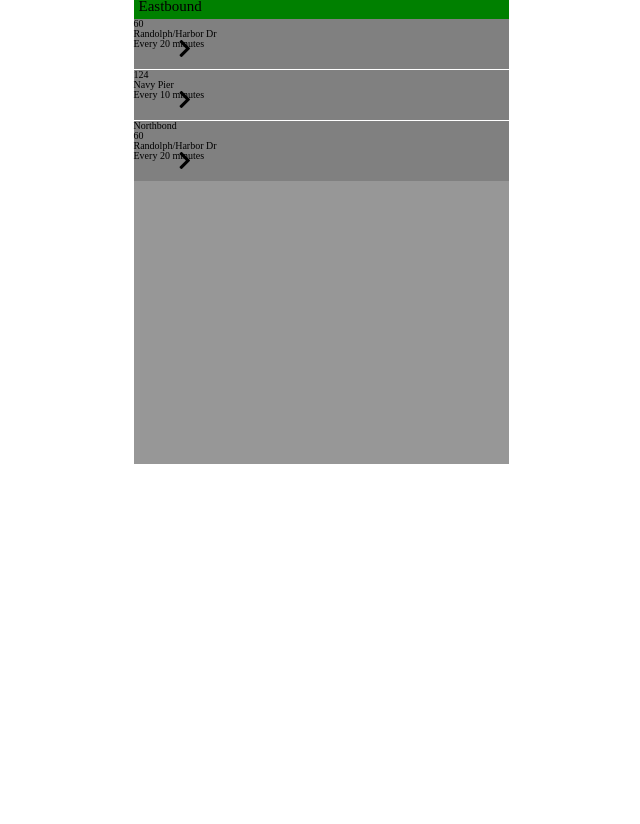
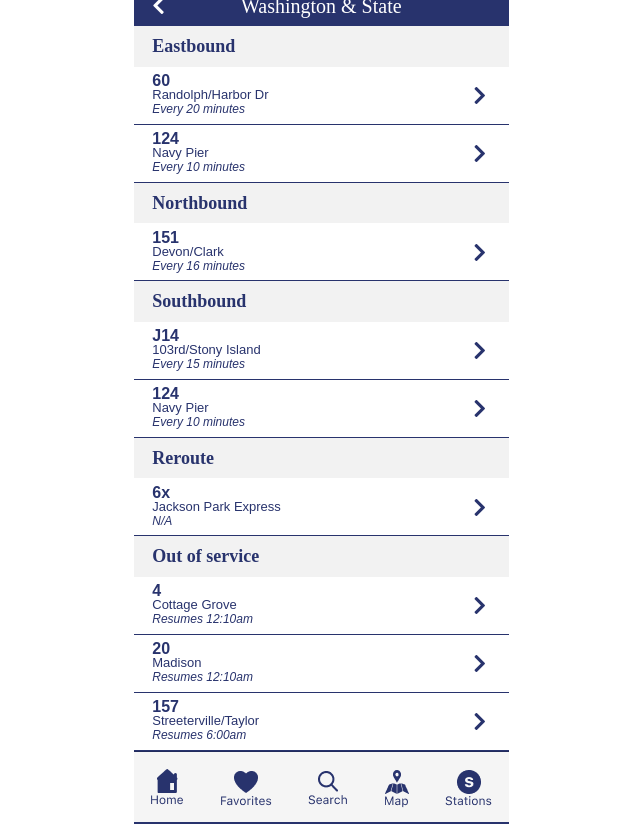
Before and after one commit to PaulACain/Fronted-challenge, a plain HTML site: page index.html in a window 1280 px wide. Shown: the part 36-860 px from the top of the page, without its empty margins (319-959 px from the left). Before the commit the page ends 800 px from the top, so only its background shows below. Drawn offline with Linux system fonts and the light colour scheme.

Commit message:
first submission

```diff
--- a/css/style.css
+++ b/css/style.css
@@ -6,76 +6,162 @@ body{
   background-color: #ffffff;
   font-size: 10px;
 }
+
 .container{
   background-color: #979797;
   width: 375px;
-  height:500px;
   margin: auto; 0;
-
 }
 
 nav {
-  background-color: grey;
+  background-color: #28336D;
   margin: auto; 0;
   width: 100%;
   display: inline-block;
 }
+
 .navbar{
-  background-image: url("../Images/Base.png");
-  background-repeat: no-repeat;
   width: 100%;
   display: inline-block;
   position: relative;
+  padding-bottom: 10px;
 }
 
-.heaeder {
+.header {
   box-sizing: border-box;
   position: relative;
   display: inline-block;
+  font-size: 2em;
+  width: 50%;
+  color: white;
 }
 
 .arrow-left{
   box-sizing: border-box;
   display: inline-block;
   position: relative;
+  width: 28%;
+  padding-left:5%;
+  padding-top: 10px;
+
 }
 
 .buslist {
   box-sizing: border-box;
-  background-color:white;
+  background-color:#28336D;
   width:100%;
   margin:auto;
 }
 
 .location {
   box-sizing: border-box;
-  background-color: grey;
+  background-color: white;
   margin-bottom: 1px;
   width:100%;
   border-bottom: 1px, black;
-
-}
-.Eastbound{
-  background-color: green;
-  padding: 5px;
-  width: 100%;
-  font-size: 1.5em;
-  display: inline-block;
 }
 
-.HUNK {
-background-color: pink;
-height: 100px;
-padding: 1%;
-width: 80%;
-font-style: italic;
+.Eastbound{
+  background-color: #f2f2f2;
+  padding-left: 5%;
+  padding-top: 3%;
+  padding-bottom: 3%;
+  width: 100%;
+  font-size: 1.8em;
+  font-weight: bolder;
+  display: inline-block;
+  color: #28336D;
 }
+
+.Northbound{background-color: #f2f2f2;
+padding-left: 5%;
+padding-top: 3%;
+padding-bottom: 3%;
+width: 100%;
+font-size: 1.8em;
+display: inline-block;
+font-weight: bolder;
+color: #28336D;
+}
+
+.Southbound{background-color: #f2f2f2;
+padding-left: 5%;
+padding-top: 3%;
+padding-bottom: 3%;
+width: 100%;
+font-size: 1.8em;
+display: inline-block;
+font-weight: bolder;
+color: #28336D;
+}
+
+.Reroute {background-color: #f2f2f2;
+padding-left: 5%;
+padding-top: 3%;
+padding-bottom: 3%;
+width: 100%;
+font-size: 1.8em;
+display: inline-block;
+font-weight: bolder;
+color: #28336D;
+}
+
+.Outofservice {background-color: #f2f2f2;
+padding-left: 5%;
+padding-top: 3%;
+padding-bottom: 3%;
+width: 100%;
+font-size: 1.8em;
+display: inline-block;
+font-weight: bolder;
+color: #28336D;
+}
+
+.content{
+  width: 100%;
+}
+.ISSUE {
+padding-left:5%;
+padding-top: 2%;
+padding-bottom: 2%;
+width: 50%;
+line-height: 1.4em;
+font-family: sans-serif;
+display: inline-block;
+position: relative;
+}
+
+h2{
+  font-size: 1.6em;
+  font-weight: bold;
+  color: #28336D;
+}
+
+h3{
+  font-size: 1.3em;
+  color: #28336D;
+}
+h4 {
+  font-size: 1.2em;
+  font-weight: lighter;
+  font-style: italic;
+  color: #28336D;
+}
+
+/*.bus {
+  background-image: url("../Images/Vector.svg");
+  background-repeat: no-repeat;
+  background-size: auto;
+  width: 25%;
+  height: 25px;
+  display: inline-block;} */
 
 .arrow {
   box-sizing: border-box;
-  padding-left: 12%;
-  width: 18%;
+  padding-left: 40%;
+  width: 48%;
   display: inline-block;
   position: relative;
   top: -10px;
+  color: #28336D;
 }}
--- a/index.html
+++ b/index.html
@@ -12,32 +12,24 @@
     <section class="container">
       <nav>
         <div class ="navbar">
+          <img src="../Images/Base.png" class="medium-pic" alt="Draplin and c2">
           <div class="arrow-left">
+            <i class="fa fa-chevron-left fa-inverse fa-2x" aria-hidden="true"></i>
+              </div>
                 <div class ="header">
                   <h1><span class="Emphasis">Washington & State</span></h1>
-        <i class="fa fa-chevron-left fa-inverse fa-2x" aria-hidden="true"></i>
+                      </div>
                         </nav>
-      </div>
+
 
       <section class="buslist">
           <div class="location">
               <h1><span class="Eastbound">Eastbound</span></h1>
-            <div clas="ISSUE">
-              <h1>60</h1>
-              <h2>Randolph/Harbor Dr</h2>
-              <h3>Every 20 minutes</h3>
-              <div class="arrow">
-          <i class="fa fa-chevron-right fa-2x" aria-hidden="true"></i>
-            </div>
-            </div>
-          </div>
-
-
-            <div class="location">
-              <div clas="content">
-                <h1>124</h1>
-                <h2>Navy Pier </h2>
-                <h3>Every 10 minutes</h3>
+              <div class="content">
+            <div class="ISSUE">
+              <h2>60</h2>
+              <h3>Randolph/Harbor Dr</h3>
+              <h4>Every 20 minutes</h4>
             </div>
               <div class="arrow">
           <i class="fa fa-chevron-right fa-2x" aria-hidden="true"></i>
@@ -46,18 +38,114 @@
             </div>
 
             <div class="location">
-              <div class="bound">
-                <h1><span class="Northbond">Northbond</span></h1>
-              <div clas="content">
-                <h1>60</h1>
-                <h2>Randolph/Harbor Dr</h2>
-                <h3>Every 20 minutes</h3>
+                <div class="content">
+              <div class="ISSUE">
+                <h2>124</h2>
+                <h3>Navy Pier </h3>
+                <h4>Every 10 minutes</h4>
               </div>
                 <div class="arrow">
             <i class="fa fa-chevron-right fa-2x" aria-hidden="true"></i>
           </div>
           </div>
               </div>
+
+                  <div class="location">
+                      <h1><span class="Northbound">Northbound</span></h1>
+                      <div class="content">
+                    <div class="ISSUE">
+                      <h2>151 </h2>
+                      <h3>Devon/Clark </h3>
+                      <h4>Every 16 minutes</h4>
+                    </div>
+                      <div class="arrow">
+                  <i class="fa fa-chevron-right fa-2x" aria-hidden="true"></i>
+                </div>
+              </div>
+                    </div>
+
+                    <div class="location">
+                        <h1><span class="Southbound">Southbound</span></h1>
+                        <div class="content">
+                      <div class="ISSUE">
+                        <h2>J14 </h2>
+                        <h3>103rd/Stony Island</h3>
+                        <h4>Every 15 minutes</h4>
+                      </div>
+                        <div class="arrow">
+                    <i class="fa fa-chevron-right fa-2x" aria-hidden="true"></i>
+                    </div>
+                    </div>
+                      </div>
+
+                      <div class="location">
+                          <div class="content">
+                        <div class="ISSUE">
+                          <h2>124</h2>
+                          <h3>Navy Pier</h3>
+                          <h4>Every 10 minutes</h4>
+                        </div>
+                          <div class="arrow">
+                      <i class="fa fa-chevron-right fa-2x" aria-hidden="true"></i>
+                      </div>
+                      </div>
+                        </div>
+
+                        <div class="location">
+                            <h1><span class="Reroute">Reroute</span></h1>
+                            <div class="content">
+                          <div class="ISSUE">
+                            <h2>6x</h2>
+                            <h3>Jackson Park Express</h3>
+                            <h4>N/A</h4>
+                          </div>
+                            <div class="arrow">
+                        <i class="fa fa-chevron-right fa-2x" aria-hidden="true"></i>
+                        </div>
+                        </div>
+                          </div>
+
+                          <div class="location">
+                              <h1><span class="Outofservice">Out of service</span></h1>
+                              <div class="content">
+                            <div class="ISSUE">
+                              <h2>4</h2>
+                              <h3>Cottage Grove</h3>
+                              <h4>Resumes 12:10am</h4>
+                            </div>
+                              <div class="arrow">
+                          <i class="fa fa-chevron-right fa-2x" aria-hidden="true"></i>
+                          </div>
+                          </div>
+                            </div>
+
+                            <div class="location">
+                                <div class="content">
+                              <div class="ISSUE">
+                                <h2>20</h2>
+                                <h3>Madison</h3>
+                                <h4>Resumes 12:10am</h4>
+                              </div>
+                                <div class="arrow">
+                            <i class="fa fa-chevron-right fa-2x" aria-hidden="true"></i>
+                            </div>
+                            </div>
+                              </div>
+
+                              <div class="location">
+                                  <div class="content">
+                                <div class="ISSUE">
+                                  <h2>157</h2>
+                                  <h3>Streeterville/Taylor</h3>
+                                  <h4>Resumes 6:00am</h4>
+                                </div>
+                                  <div class="arrow">
+                              <i class="fa fa-chevron-right fa-2x" aria-hidden="true"></i>
+                              </div>
+                              </div>
+                                </div>
+                                  <img src="../Images/Group 11.1.png" class="medium-pic" alt="Draplin and c2">
+
           </section>
   </body>
 </html>
```
Also changed, not shown: Images/Group 11.1.png (added), Images/Vector.svg (added). Lines whose indentation alone changed are shown as unchanged.
